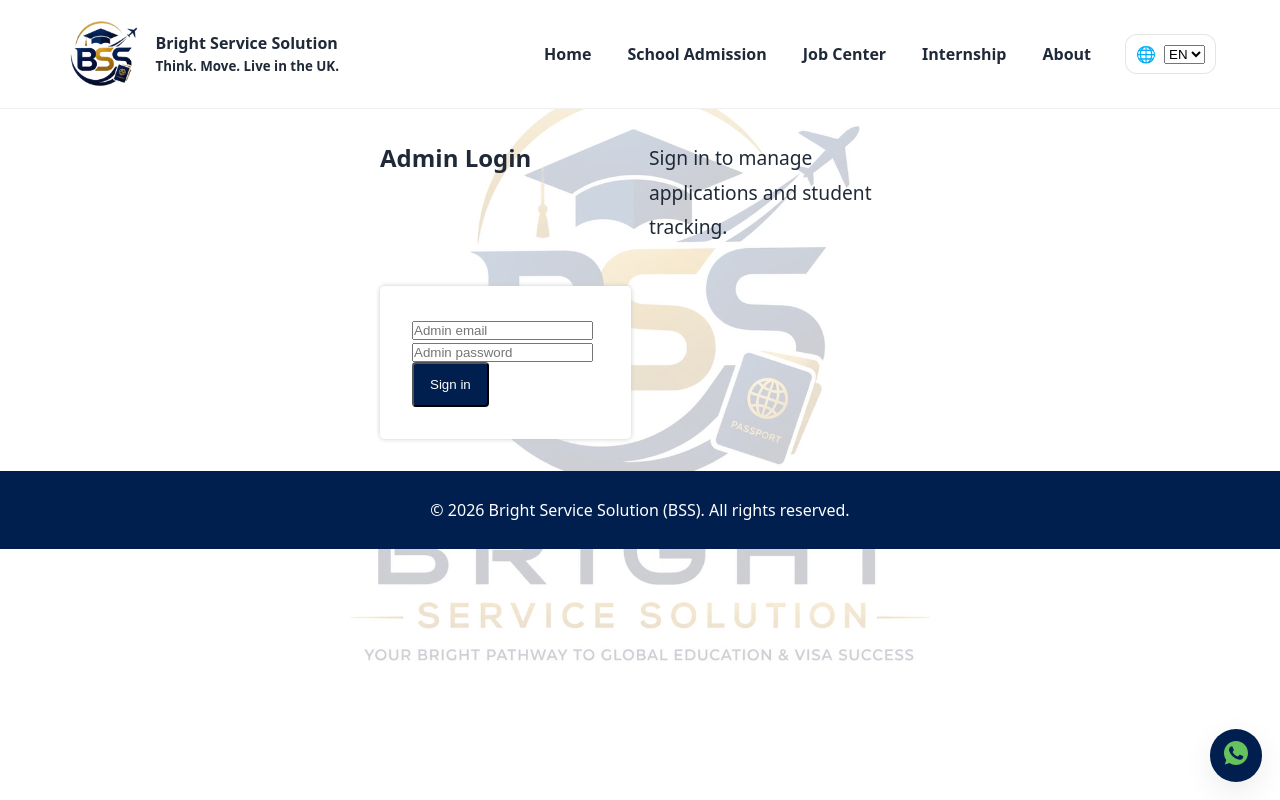
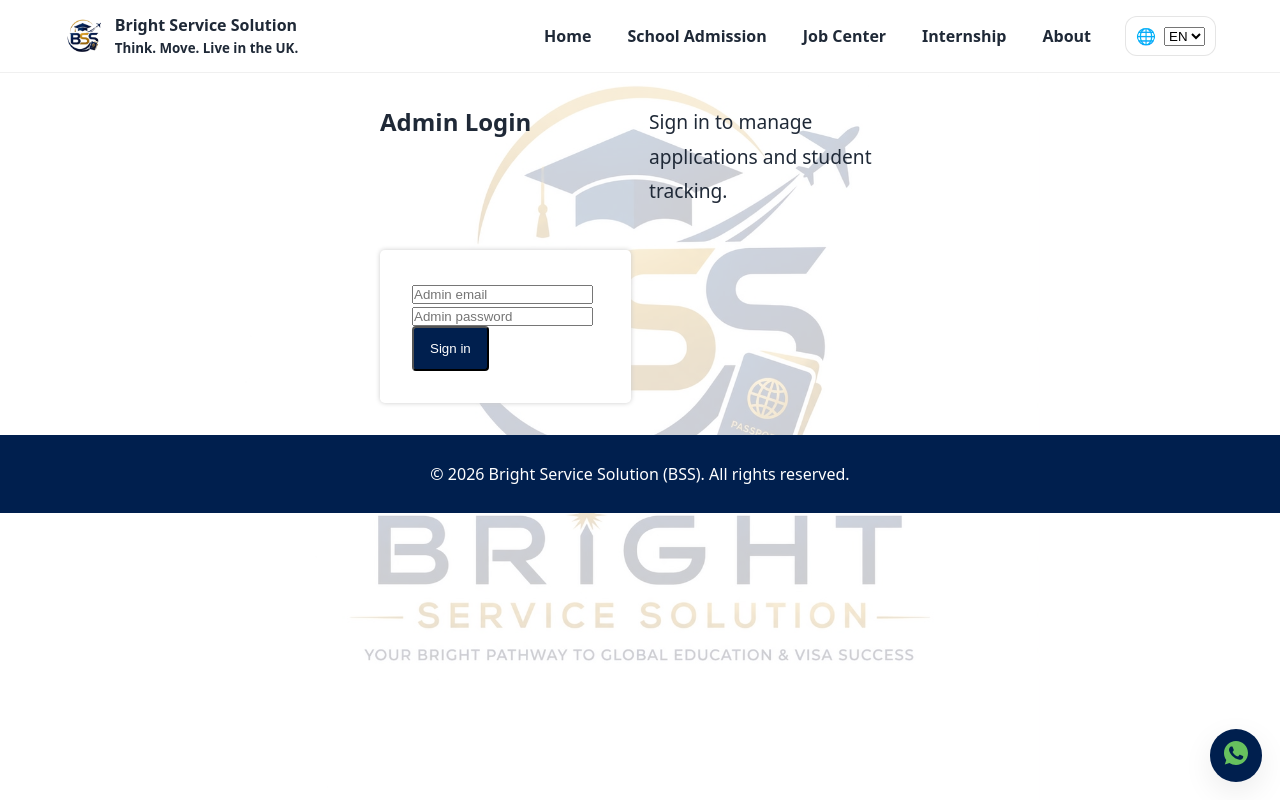
Before and after one commit to Bpmichael/bss-website, a React (Vite) app: page /admin in a window 1280 px wide. Built offline with nearby package versions, Linux system fonts and the light colour scheme.

Commit message:
Fix nav header logo size

```diff
--- a/src/styles.css
+++ b/src/styles.css
@@ -165,7 +165,6 @@
   background: var(--primary-background-color);
   backdrop-filter: blur(10px);
   border-bottom: 1px solid rgba(0, 0, 0, 0.06);
-  min-height: 11dvh;
 }
 
 .nav-inner {
@@ -192,7 +191,7 @@
 }
 
 .brand img {
-  height: 80px;
+  height: 40px;
 }
 
 .nav-right {
```
